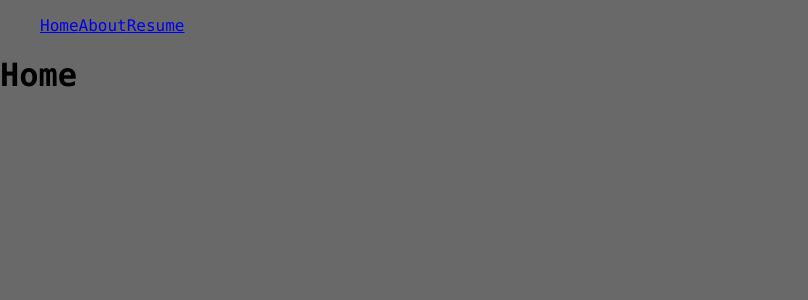
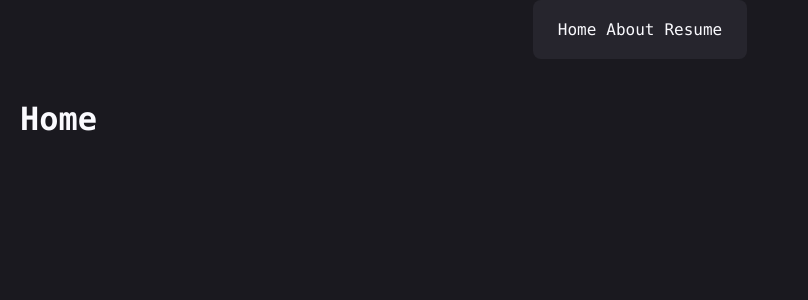
Before and after one commit to johnmays/johnmays.github.io, a React (Create React App) app: page / in a window 1280 px wide. Shown: the top 300 px of the page, without its empty margins (0-808 px from the left). Built offline with nearby package versions, Linux system fonts and the light colour scheme.

Commit message:
successful basic styling

```diff
--- a/src/App.js
+++ b/src/App.js
@@ -3,21 +3,23 @@ import { Route, Routes } from 'react-router-dom';
 import About from './Pages/About';
 import Home from './Pages/Home';
 import Resume from './Pages/Resume';
-import NavBar from './Components/CenteredNavBar';
+import CenteredNavBar from './Components/CenteredNavBar';
 
 class App extends React.Component{
   state = {};
   render(){
     return(
-      <>
-        <NavBar/>
+      <div className='app'>
+        <CenteredNavBar/>
+        <div className='page-content'>
         <Routes>
           <Route path='/' element = {<Home/>}/>
           <Route path='/home' element = {<Home/>}/>
           <Route path='/about' element = {<About/>}/>
           <Route path='/resume' element = {<Resume/>}/>
         </Routes>
-      </>
+        </div>
+      </div>
     )
   }
 }
--- a/src/Components/CenteredNavBar.js
+++ b/src/Components/CenteredNavBar.js
@@ -1,11 +1,9 @@
 import { Link } from "react-router-dom"
 
-export default function NavBar() {
-    return <nav>
-        <ul>
-            <Link to='/home'>Home</Link>
-            <Link to='/about'>About</Link>
-            <Link to='/resume'>Resume</Link>
-        </ul>
+export default function CenteredNavBar() {
+    return <nav className="navbar">
+        <Link to='/home' className="nav-link">Home</Link>
+        <Link to='/about' className="nav-link">About</Link>
+        <Link to='/resume' className="nav-link">Resume</Link>
     </nav>
 }
--- a/src/index.css
+++ b/src/index.css
@@ -3,5 +3,30 @@ body {
   font-family: Consolas;
   -webkit-font-smoothing: antialiased;
   -moz-osx-font-smoothing: grayscale;
-  background-color: dimgray;
+  background-color: #1a191f;
+  color: #fafafe
 }
+
+.navbar {
+  color: #87878d;
+  background-color: #26252d;
+  padding: 20px;
+  margin: auto;
+  text-align: center;
+  width: fit-content;
+  border-radius: 8px;
+}
+
+.nav-link {
+  padding: 5px;
+  color: #fafafe;
+  text-decoration: none;
+}
+
+.nav-link:hover {
+  color: #87878d;
+}
+
+.page-content {
+  padding: 20px;
+}
```
Also changed, not shown: src/Components/NavBar.css (deleted).
